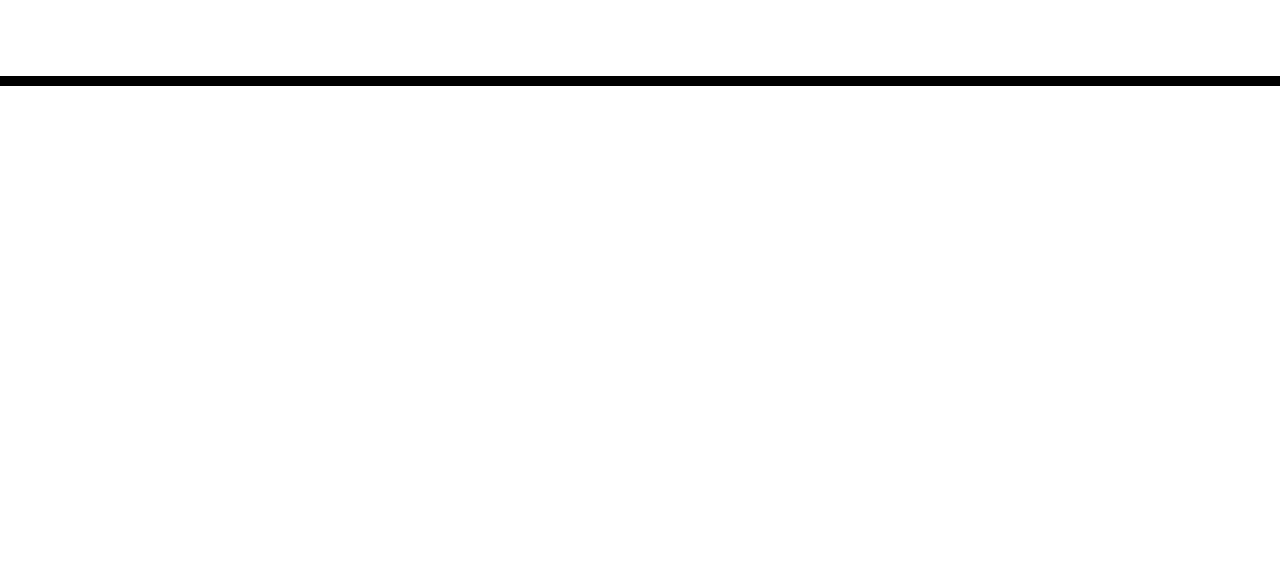
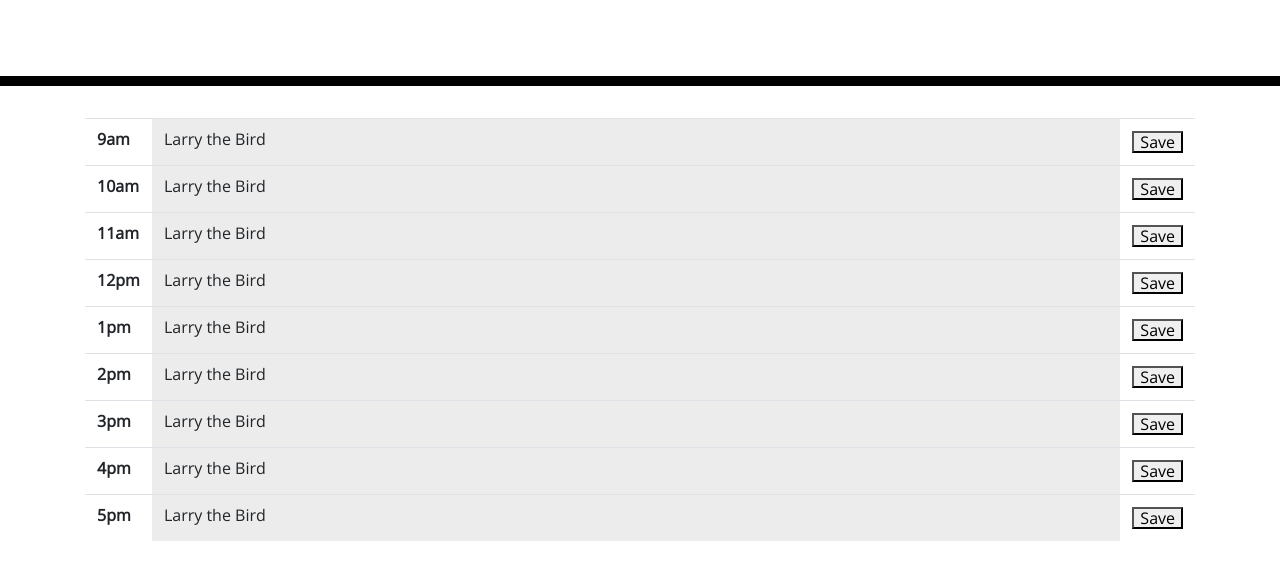
Before and after one commit to VithushanE/WorkDayCalendar, a plain HTML site: page index.html in a window 1280 px wide. Shown: the part 182-762 px from the top of the page. Drawn offline with nearby package versions, Linux system fonts and the light colour scheme.

Commit message:
added updates to index.html. Need to add functionality

```diff
--- a/index.html
+++ b/index.html
@@ -1,24 +1,16 @@
 <!DOCTYPE html>
 <html lang="en">
+
 <head>
   <meta charset="UTF-8" />
   <meta name="viewport" content="width=device-width, initial-scale=1.0" />
   <meta http-equiv="X-UA-Compatible" content="ie=edge" />
-    <link
-      rel="stylesheet"
-      href="https://stackpath.bootstrapcdn.com/bootstrap/4.3.1/css/bootstrap.min.css"
-    />
-    <link
-      rel="stylesheet"
-      href="https://use.fontawesome.com/releases/v5.8.1/css/all.css"
-      integrity="sha384-50oBUHEmvpQ+1lW4y57PTFmhCaXp0ML5d60M1M7uH2+nqUivzIebhndOJK28anvf"
-      crossorigin="anonymous"
-    />
-    <link
-      href="https://fonts.googleapis.com/css?family=Open+Sans&display=swap"
-      rel="stylesheet"
-    />
+  <link rel="stylesheet" href="https://stackpath.bootstrapcdn.com/bootstrap/4.3.1/css/bootstrap.min.css" />
+  <link rel="stylesheet" href="https://use.fontawesome.com/releases/v5.8.1/css/all.css"
+    integrity="sha384-50oBUHEmvpQ+1lW4y57PTFmhCaXp0ML5d60M1M7uH2+nqUivzIebhndOJK28anvf" crossorigin="anonymous" />
+  <link href="https://fonts.googleapis.com/css?family=Open+Sans&display=swap" rel="stylesheet" />
   <link rel="stylesheet" href="style.css" />
+  <script src="https://MomentJS.com/downloads/moment.js"></script>
   <title>Work Day Scheduler</title>
 </head>
 
@@ -30,9 +22,66 @@
   </header>
   <div class="container">
     <!-- Timeblocks go here -->
+    <table class="table table-hover">
+      <tbody>
+        <tr>
+        <th scope="row" width ="20px">9am</th>
+        <td colspan="2" class="table-active">Larry the Bird</td>
+        <td width= "60px"><button onclick="getElementById('demo').innerHTML = Date()">Save</button></td>
+      </tr>
+        <tr>
+          <th scope="row">10am</th>
+          <td colspan="2" class="table-active">Larry the Bird</td>
+          <td> <button onclick="getElementById('demo').innerHTML = Date()">Save</button></td>
+        </tr>
+        <tr>
+          <th scope="row">11am</th>
+          <td colspan="2" class="table-active">Larry the Bird</td>
+          <td> <button onclick="getElementById('demo').innerHTML = Date()">Save</button></td>
+        </tr>
+        <tr>
+          <th scope="row">12pm</th>
+          <td colspan="2" class="table-active">Larry the Bird</td>
+          <td> <button onclick="getElementById('demo').innerHTML = Date()">Save</button></td>
+        </tr>
+        <tr>
+          <th scope="row">1pm</th>
+          <td colspan="2" class="table-active">Larry the Bird</td>
+          <td> <button onclick="getElementById('demo').innerHTML = Date()">Save</button></td>
+        </tr>
+        <tr>
+          <th scope="row">2pm</th>
+          <td colspan="2" class="table-active">Larry the Bird</td>
+          <td> <button onclick="getElementById('demo').innerHTML = Date()">Save</button></td>
+        </tr>
+        <tr>
+          <th scope="row">3pm</th>
+          <td colspan="2" class="table-active">Larry the Bird</td>
+          <td> <button onclick="getElementById('demo').innerHTML = Date()">Save</button></td>
+        </tr>
+        <tr>
+          <th scope="row">4pm</th>
+          <td colspan="2" class="table-active">Larry the Bird</td>
+          <td> <button onclick="getElementById('demo').innerHTML = Date()">Save</button></td>
+        </tr>
+        <tr>
+          <th scope="row">5pm</th>
+          <td colspan="2" class="table-active">Larry the Bird</td>
+          <td><button onclick="getElementById('demo').innerHTML = Date()">Save</button></td>
+        </tr>
+      </tbody>
+    </table>
   </div>
 
   <script src="https://cdnjs.cloudflare.com/ajax/libs/jquery/3.2.1/jquery.min.js"></script>
   <script src="https://cdnjs.cloudflare.com/ajax/libs/moment.js/2.24.0/moment.min.js"></script>
+<script>
+
+ // TO DO LIST:
+ // Create content writable in td
+ // need to have save button save the content in <td> and save to local storage
+
+</script>
 </body>
+
 </html>
```
Lines whose indentation alone changed are shown as unchanged.
